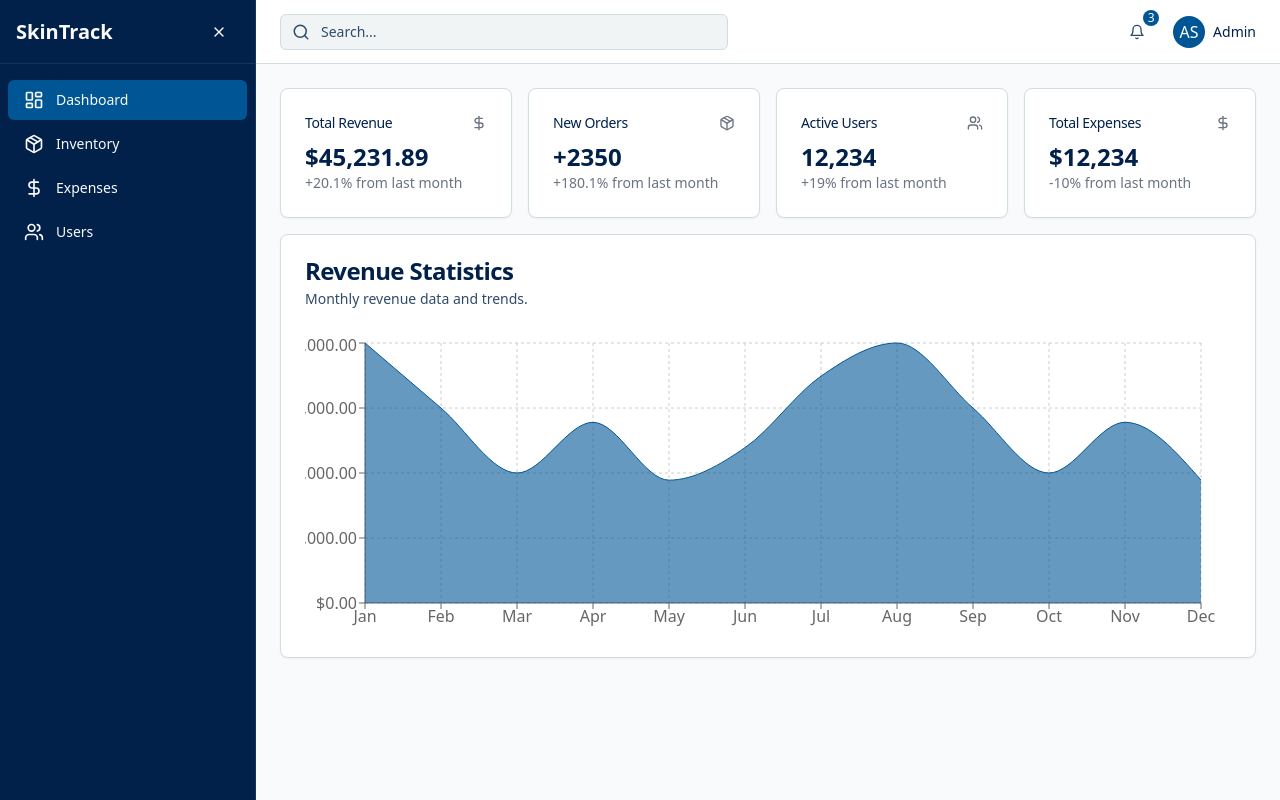
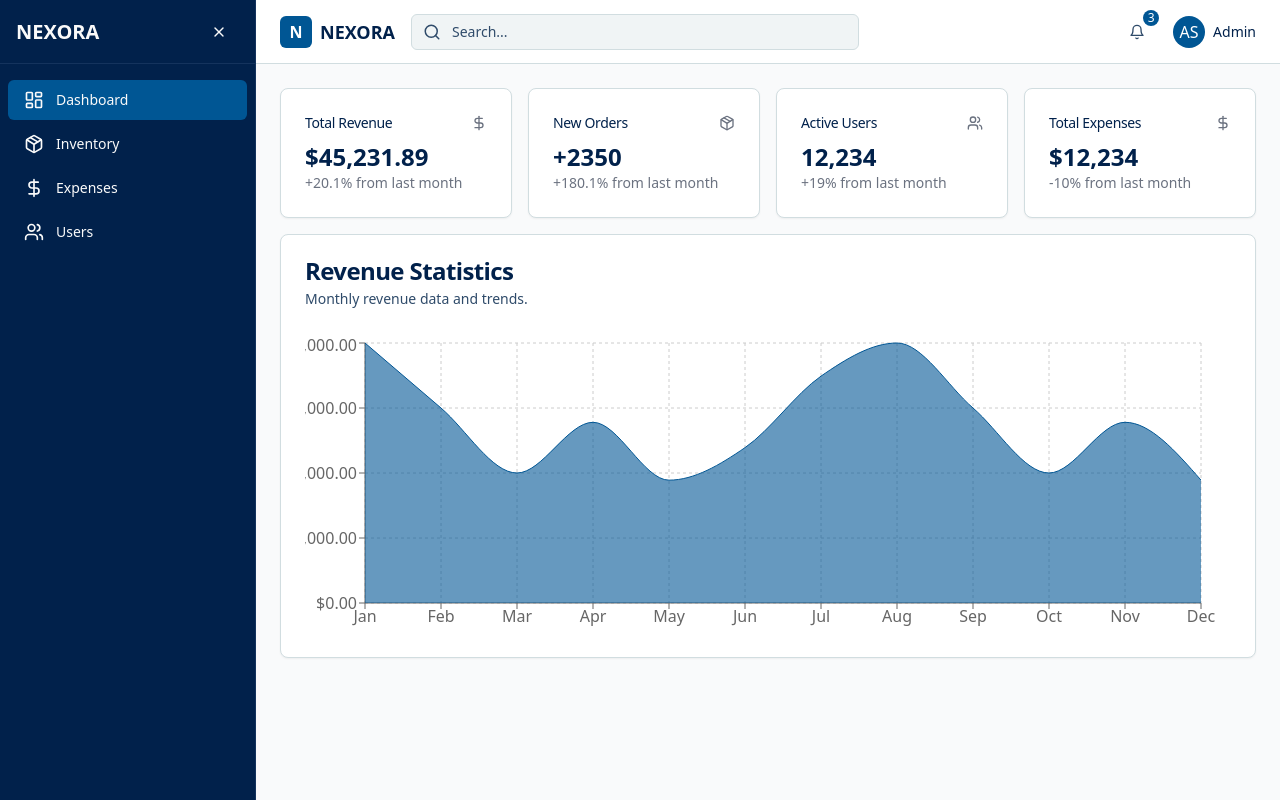
Before and after one commit to RASIGAPRIYA27/NEXORA-Inventory-Management, a React (Vite) app: page / in a window 1280 px wide. Built offline with nearby package versions, Linux system fonts and the light colour scheme.

Commit message:
Rename project to NEXORA
Update project name and logo.

```diff
--- a/index.html
+++ b/index.html
@@ -1,14 +1,15 @@
+
 <!DOCTYPE html>
 <html lang="en">
   <head>
     <meta charset="UTF-8" />
     <meta name="viewport" content="width=device-width, initial-scale=1.0" />
-    <title>greeting-universe-starter-kit</title>
-    <meta name="description" content="Lovable Generated Project" />
+    <title>NEXORA</title>
+    <meta name="description" content="NEXORA Dashboard" />
     <meta name="author" content="Lovable" />
 
-    <meta property="og:title" content="greeting-universe-starter-kit" />
-    <meta property="og:description" content="Lovable Generated Project" />
+    <meta property="og:title" content="NEXORA" />
+    <meta property="og:description" content="NEXORA Dashboard" />
     <meta property="og:type" content="website" />
     <meta property="og:image" content="https://lovable.dev/opengraph-image-p98pqg.png" />
 
--- a/src/components/Header.tsx
+++ b/src/components/Header.tsx
@@ -7,6 +7,12 @@ const Header = () => {
   return (
     <header className="bg-card border-b border-border h-16 flex items-center px-6 sticky top-0 z-10">
       <div className="flex-1 flex items-center">
+        <div className="hidden md:flex items-center mr-4">
+          <div className="flex items-center">
+            <div className="w-8 h-8 bg-primary rounded-md flex items-center justify-center text-primary-foreground font-bold">N</div>
+            <span className="ml-2 text-lg font-bold">NEXORA</span>
+          </div>
+        </div>
         <div className="relative w-full max-w-md">
           <Search className="absolute left-3 top-1/2 transform -translate-y-1/2 text-muted-foreground" size={18} />
           <Input
--- a/src/components/Sidebar.tsx
+++ b/src/components/Sidebar.tsx
@@ -52,7 +52,7 @@ const Sidebar = () => {
         <div className="flex items-center justify-between h-16 px-4 border-b border-sidebar-border">
           {isSidebarOpen && (
             <Link to="/" className="text-xl font-bold text-sidebar-foreground">
-              SkinTrack
+              NEXORA
             </Link>
           )}
           <Button variant="ghost" size="icon" onClick={toggleSidebar} className="ml-auto text-sidebar-foreground hover:bg-sidebar-accent hover:text-sidebar-foreground">
```
